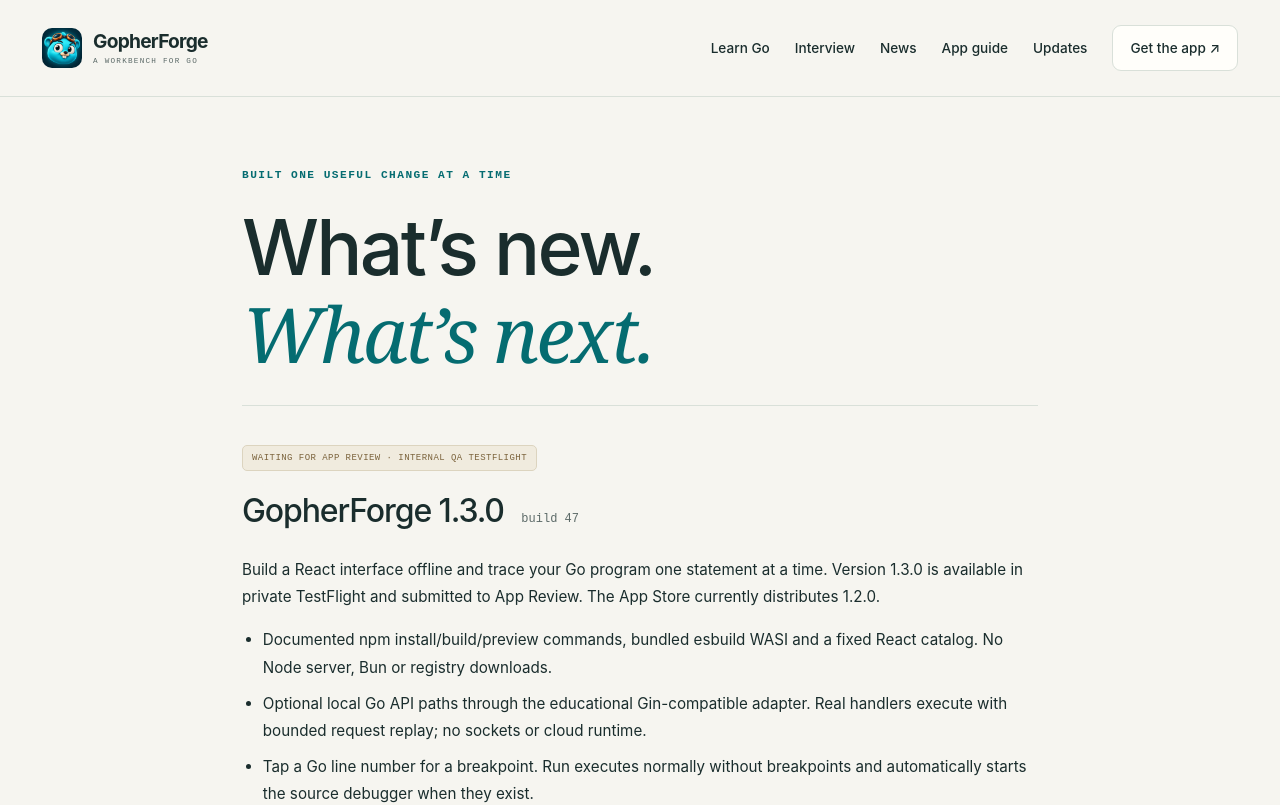
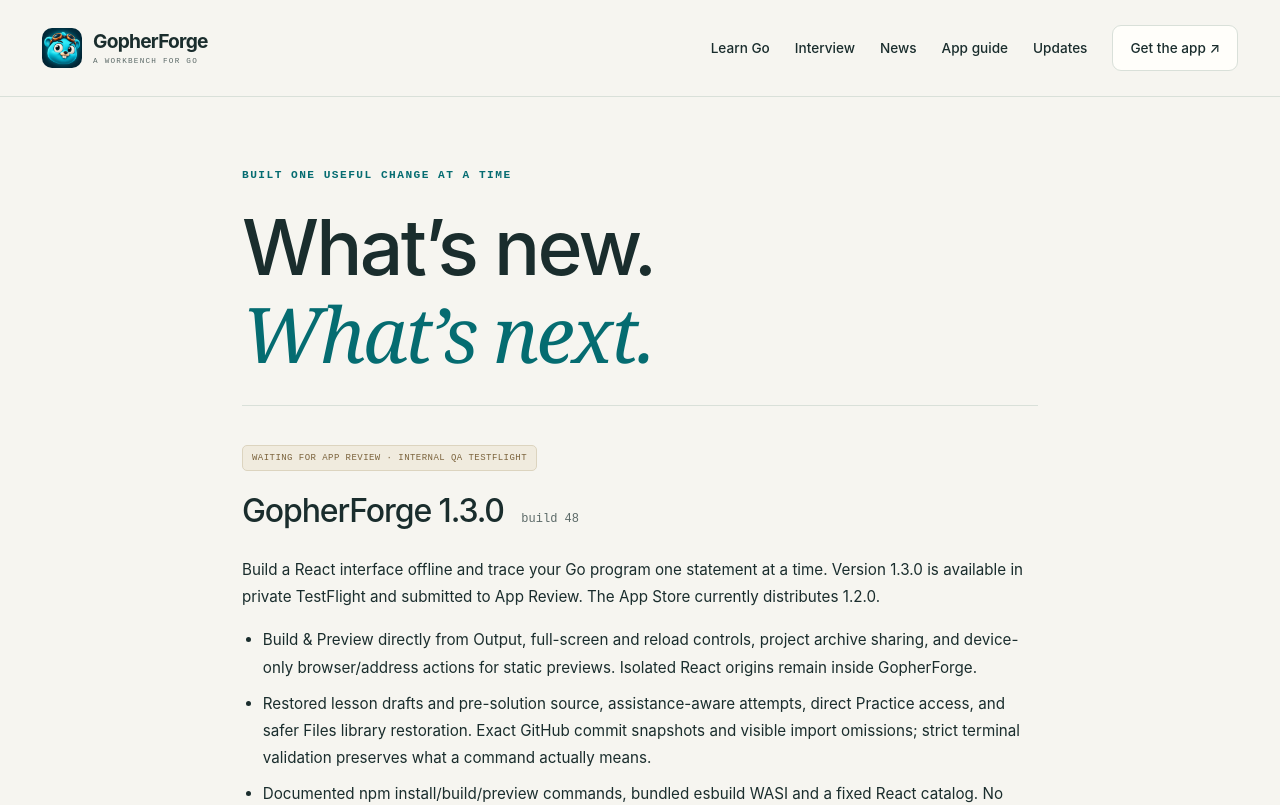
Before and after one commit to sergii-ziborov/GopherForge, a Next.js app in the folder website/: page /updates in a window 1280 px wide. Shown: the top 805 px of the page. Built offline with nearby package versions, Linux system fonts and the light colour scheme.

Commit message:
Publish build 48 to TestFlight and App Review with verified Files return flow

```diff
--- a/website/src/app/updates/page.tsx
+++ b/website/src/app/updates/page.tsx
@@ -32,6 +32,18 @@
           1.2.0.
         </p>
         <ul>
+          <li>
+            Build &amp; Preview directly from Output, full-screen and reload
+            controls, project archive sharing, and device-only browser/address
+            actions for static previews. Isolated React origins remain inside
+            GopherForge.
+          </li>
+          <li>
+            Restored lesson drafts and pre-solution source, assistance-aware
+            attempts, direct Practice access, and safer Files library restoration.
+            Exact GitHub commit snapshots and visible import omissions; strict
+            terminal validation preserves what a command actually means.
+          </li>
           <li>
             Documented npm install/build/preview commands, bundled esbuild WASI
             and a fixed React catalog. No Node server, Bun or registry
--- a/website/src/content/releases.json
+++ b/website/src/content/releases.json
@@ -7,14 +7,14 @@
   },
   "next": {
     "version": "1.3.0",
-    "build": 46,
+    "build": 48,
     "status": "Waiting for App Review"
   },
   "toolchain": "Go 1.27.1",
   "priceUSD": "6.99",
   "beta": {
     "version": "1.3.0",
-    "build": 47,
+    "build": 48,
     "status": "Internal QA TestFlight"
   }
 }
```
Also changed, not shown: website/src/content/app-guide.json (+5 -5 lines), 9 other files (tests, documents, lock files or other folders).
